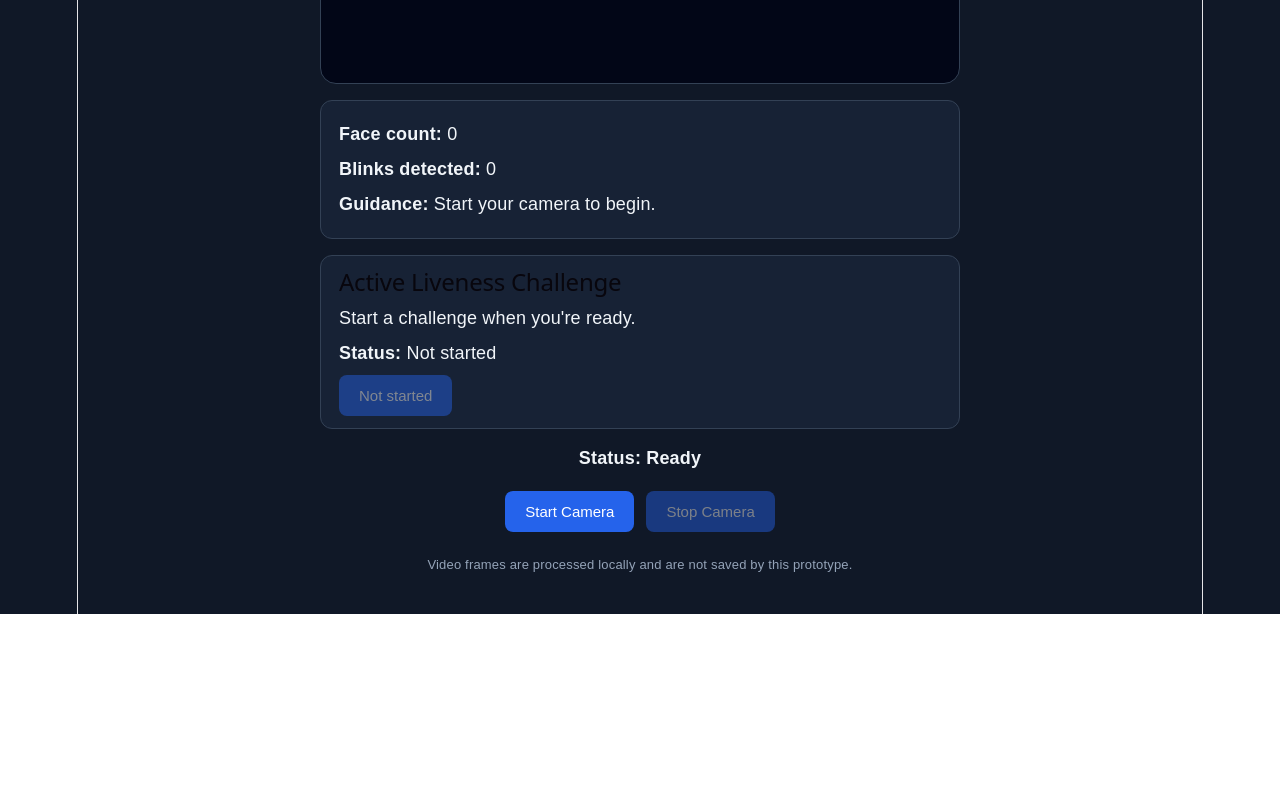
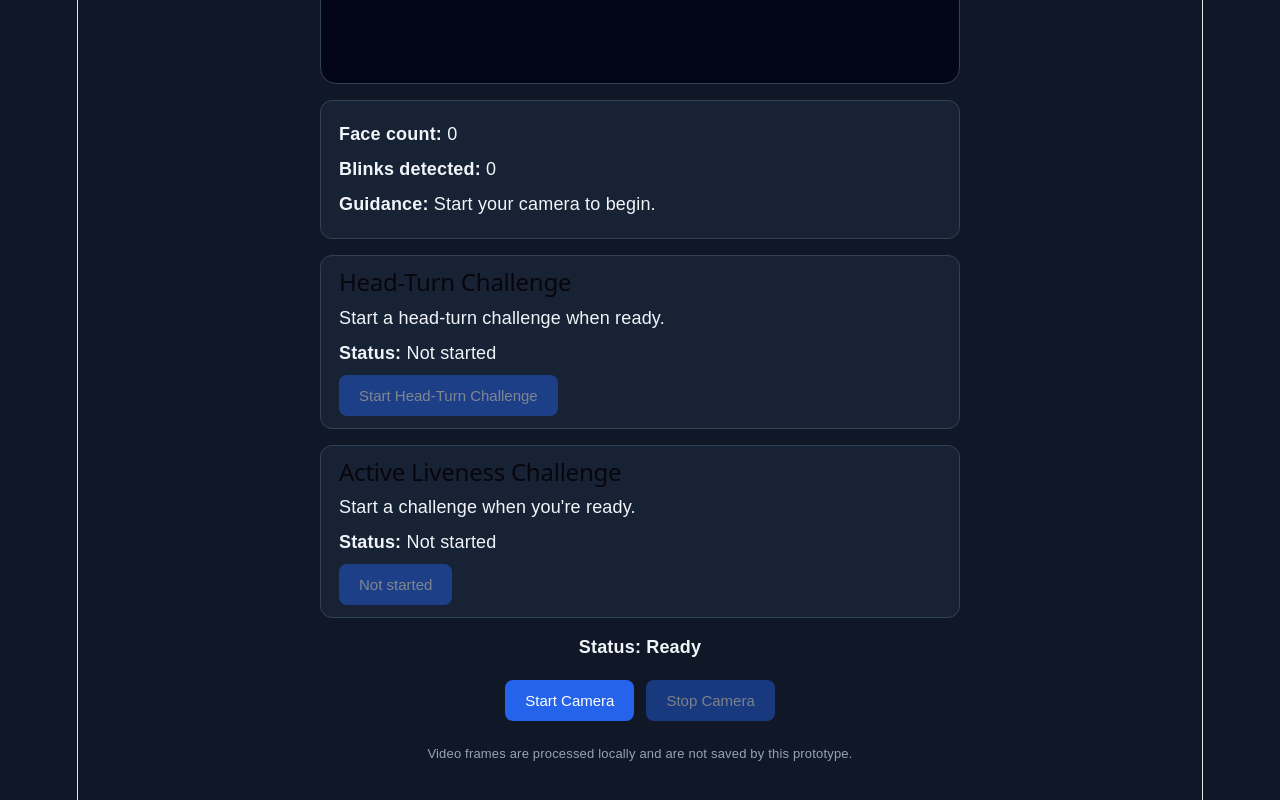
Before and after one commit to anveshap103-tomato/VeriFace, a React (Vite) app in the folder face-liveness-v1/: page / in a window 1280 px wide. Shown: the part 552-1352 px from the top of the page. Before the commit the page ends 1166 px from the top, so only its background shows below. Built offline with nearby package versions, Linux system fonts and the light colour scheme.

Commit message:
head turn challenge

```diff
--- a/face-liveness-v1/src/App.jsx
+++ b/face-liveness-v1/src/App.jsx
@@ -20,6 +20,7 @@ function App() {
   const blinkCountRef = useRef(0);
   const baselineOffsetRef = useRef(null);
   const headDirectionRef = useRef("center");
+  const headChallengeActiveRef = useRef(false);
 
   const [cameraActive, setCameraActive] = useState(false);
   const [starting, setStarting] = useState(false);
@@ -33,9 +34,15 @@ function App() {
   const [challengeMessage, setChallengeMessage] = useState(
     "Start a challenge when you're ready."
   );
+  const [headChallengeStatus, setHeadChallengeStatus] = useState("idle");
+  const [headChallengeMessage, setHeadChallengeMessage] = useState(
+    "Start a head-turn challenge when ready."
+  );
 
 const challengeActiveRef = useRef(false);
 const challengeTimerRef = useRef(null);
+const headChallengeTimerRef = useRef(null);
+const headChallengeStatusRef = useRef("idle");
 
   function stopCamera() {
     if (animationRef.current !== null) {
@@ -71,6 +78,12 @@ const challengeTimerRef = useRef(null);
     setChallengeMessage("Start a challenge when you're ready.");
     clearTimeout(challengeTimerRef.current);
     challengeTimerRef.current = null;
+    headChallengeActiveRef.current = false;
+    headChallengeStatusRef.current = "idle";
+    setHeadChallengeStatus("idle");
+    setHeadChallengeMessage("Start a head-turn challenge when ready.");
+    clearTimeout(headChallengeTimerRef.current);
+    headChallengeTimerRef.current = null;
   }
 
   async function startCamera() {
@@ -221,6 +234,32 @@ const challengeTimerRef = useRef(null);
     }, 10000);
   }
 
+  function startHeadTurnChallenge() {
+    if (!cameraActive || faceCount !== 1) {
+      setHeadChallengeMessage(
+        "Start the camera and make sure exactly one face is visible."
+      );
+      return;
+    }
+
+    clearTimeout(headChallengeTimerRef.current);
+    headChallengeActiveRef.current = true;
+    headChallengeStatusRef.current = "active";
+    headDirectionRef.current = "center";
+
+    setHeadChallengeStatus("active");
+    setHeadChallengeMessage("Turn your head to your left.");
+
+    headChallengeTimerRef.current = setTimeout(() => {
+      if (headChallengeActiveRef.current) {
+        headChallengeActiveRef.current = false;
+        headChallengeStatusRef.current = "failed";
+        setHeadChallengeStatus("failed");
+        setHeadChallengeMessage("Challenge timed out. Please try again.");
+      }
+    }, 10000);
+  }
+
   function detectFrame() {
     const video = videoRef.current;
     const landmarker = landmarkerRef.current;
@@ -260,6 +299,19 @@ const challengeTimerRef = useRef(null);
           }
 
           const relativeOffset = noseOffset - baselineOffsetRef.current;
+          if (
+            headChallengeActiveRef.current &&
+            headChallengeStatusRef.current === "active"
+          ) {
+            if (relativeOffset < -0.06) {
+              headDirectionRef.current = "left";
+              headChallengeActiveRef.current = false;
+              headChallengeStatusRef.current = "completed";
+              clearTimeout(headChallengeTimerRef.current);
+              setHeadChallengeStatus("completed");
+              setHeadChallengeMessage("Left turn detected!");
+            }
+          }
 
           const centerX =
             landmarks.reduce((sum, point) => sum + point.x, 0) /
@@ -348,6 +400,36 @@ const challengeTimerRef = useRef(null);
       </section>
 
       <section className="detection-panel">
+        <h2>Head-Turn Challenge</h2>
+
+        <p>{headChallengeMessage}</p>
+
+        <p>
+          <strong>Status:</strong>{" "}
+          {headChallengeStatus === "idle"
+            ? "Not started"
+            : headChallengeStatus === "active"
+              ? "Waiting for head turn"
+              : headChallengeStatus === "failed"
+                ? "Timed Out"
+                : "Completed"}
+        </p>
+
+        <button
+          onClick={startHeadTurnChallenge}
+          disabled={!cameraActive || headChallengeStatus === "active"}
+        >
+          {headChallengeStatus === "idle"
+            ? "Start Head-Turn Challenge"
+            : headChallengeStatus === "active"
+              ? "Waiting..."
+              : headChallengeStatus === "completed"
+                ? "Completed"
+                : "Try Again"}
+        </button>
+      </section>
+
+      <section className="detection-panel">
         <h2>Active Liveness Challenge</h2>
 
         <p>{challengeMessage}</p>
```
